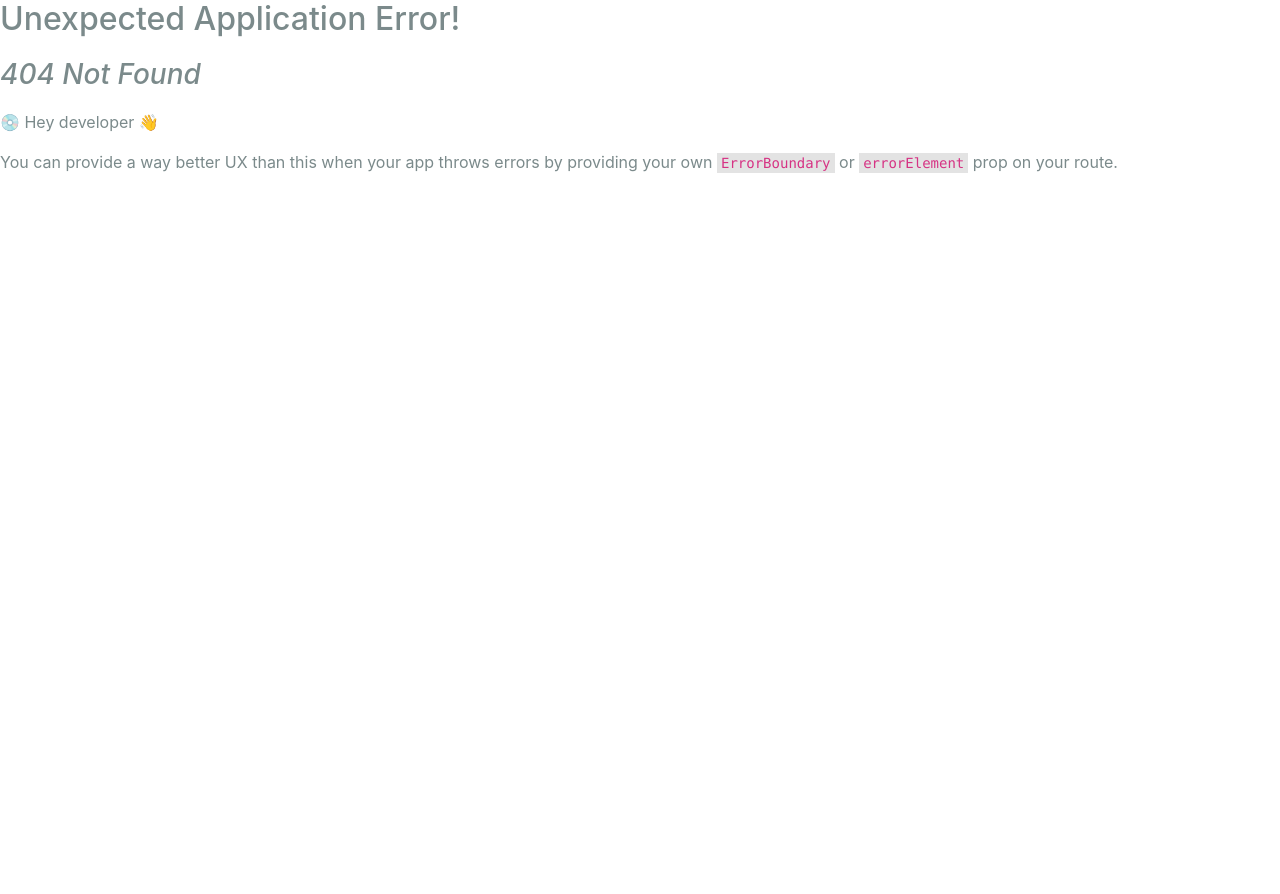
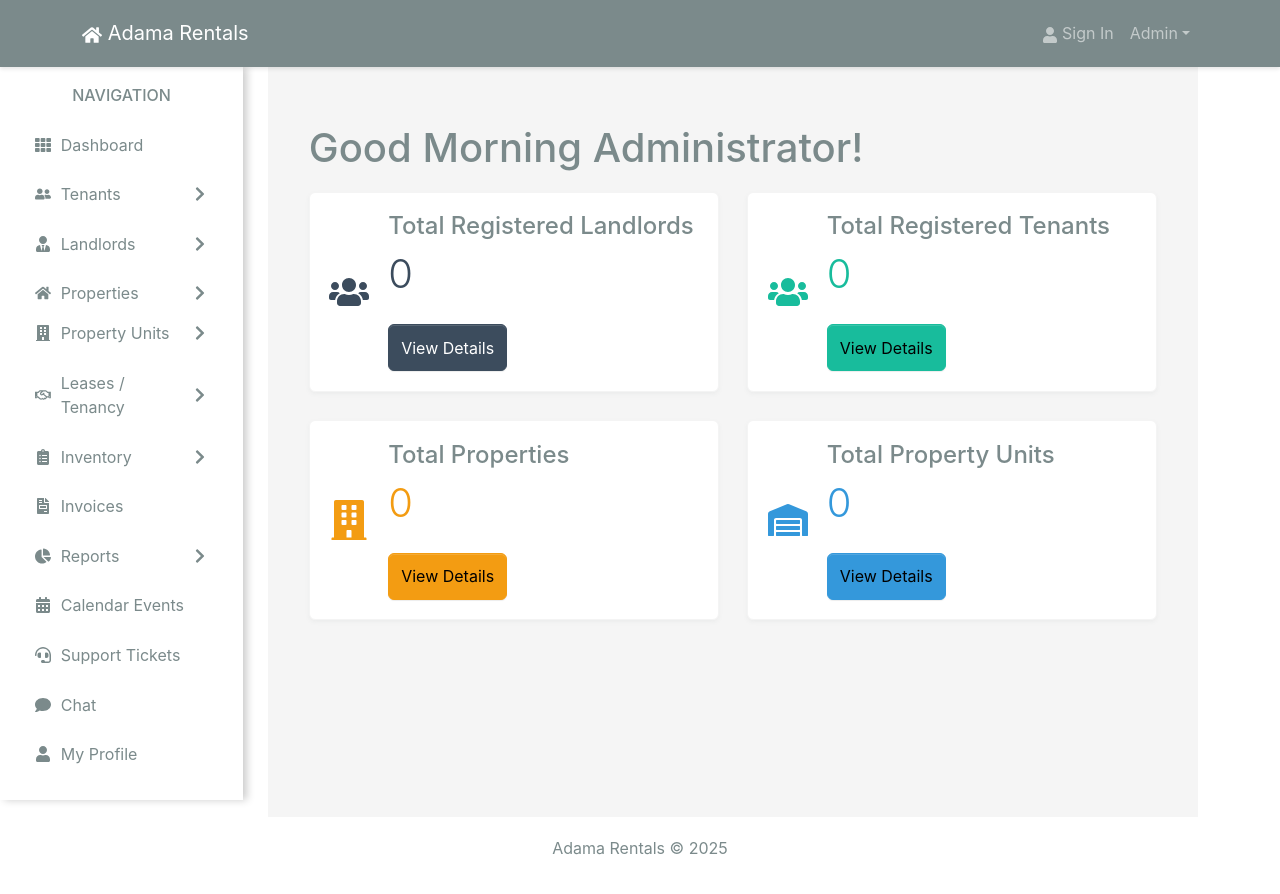
Before and after one commit to Amanbanti/RMS, a React (Create React App) app in the folder frontend/: page /dashboard in a window 1280 px wide. Before the commit this address had no page. Before the commit the page ends 800 px from the top, so only its background shows below. Built offline with nearby package versions, Linux system fonts and the light colour scheme.

Commit message:
dashboard ui commit

```diff
--- a/frontend/src/index.js
+++ b/frontend/src/index.js
@@ -17,10 +17,14 @@ import reportWebVitals from './reportWebVitals';
 import HomeScreen from './screens/HomeScreen';
 import LoginScreen from './screens/LoginScreen'
 import RegisterScreen from './screens/RegisterScreen';
+import Dashboard from "./screens/HomeScreens/Dashboard";
 const router =createBrowserRouter(
   createRoutesFromElements(
     <Route path="/" element={<App/>}>
           <Route index={true} path="/" element={<HomeScreen/>}/>
+            <Route path="/" element={<HomeScreen />}>
+            <Route path="/dashboard" element={<Dashboard />} />
+        </Route>
          <Route  path="/login" element={<LoginScreen/>}/>
          <Route  path="/register" element={<RegisterScreen/>}/>
 
--- a/frontend/src/screens/HomeScreen.jsx
+++ b/frontend/src/screens/HomeScreen.jsx
@@ -1,28 +1,25 @@
 import React from "react";
-import { Container, Row, Col, Nav, Button, Offcanvas } from 'react-bootstrap';
+import { Container, Col } from 'react-bootstrap';
 import SlideBar from "../components/SlideBar";
-const HomeScreen = () => {
+import { Outlet } from 'react-router-dom';
 
 
+const HomeScreen = () => {
   return (
     <>
-   <SlideBar/>
+      <SlideBar />
       {/* Main Content */}
       <Container>
         <Col
           md={{ span: 9, offset: 3 }}
           lg={{ span: 10, offset: 2 }}
           className="p-4"
-            style={{ minHeight: 'calc(100vh - 50px)', backgroundColor: 'yellow' }}
+          style={{ minHeight: 'calc(100vh - 50px)', backgroundColor: '#F5F5F5' }}
         >
-            <h1 className="text-center">Welcome to the Dashboard</h1>
-            <p className="text-center">
-              This is the main content area. Add your components or content here.
-            </p>
+            <Outlet />
+
         </Col>
-
       </Container>
-
     </>
   );
 };
--- /dev/null
+++ b/frontend/src/screens/HomeScreens/Dashboard.jsx
@@ -0,0 +1,86 @@
+import React from 'react';
+import { Container, Row, Col, Card, Button } from 'react-bootstrap';
+import { FaHome, FaUsers, FaBuilding, FaWarehouse } from 'react-icons/fa';
+
+const Dashboard = () => {
+  // Example data (all initialized to zero)
+  const data = {
+    totalLandlords: 0,
+    totalTenants: 0,
+    totalProperties: 0,
+    totalUnits: 0,
+  };
+
+  return (
+    <Container fluid className="my-4">
+        <h1>Good Morning Administrator!</h1>
+      <Row className="d-flex justify-content-center align-items-center mb-4 g-4">
+        {/* First Row - Two Cards */}
+        <Col  xs={12} sm={8} lg={6} className="d-flex justify-content-center">
+          <Card  className="shadow-sm border-light w-100">
+            <Card.Body className="d-flex align-items-center">
+              <FaUsers size={40} className="text-primary me-3" />
+              <div>
+                <Card.Title className="fs-4">Total Registered Landlords</Card.Title>
+                <Card.Text className="display-6 text-primary">
+                  {data.totalLandlords}
+                </Card.Text>
+                <Button variant="primary" className="mt-2">View Details</Button>
+              </div>
+            </Card.Body>
+          </Card>
+        </Col>
+
+        <Col xs={12} sm={8} lg={6} className="d-flex justify-content-center">
+          <Card className="shadow-sm border-light w-100">
+            <Card.Body className="d-flex align-items-center">
+              <FaUsers size={40} className="text-success me-3" />
+              <div>
+                <Card.Title className="fs-4">Total Registered Tenants</Card.Title>
+                <Card.Text className="display-6 text-success">
+                  {data.totalTenants}
+                </Card.Text>
+                <Button variant="success" className="mt-2">View Details</Button>
+              </div>
+            </Card.Body>
+          </Card>
+        </Col>
+      </Row>
+
+      <Row className="d-flex justify-content-center align-items-center mb-4 g-4">
+        {/* Second Row - Two Cards */}
+        <Col xs={12} sm={8} lg={6} className="d-flex justify-content-center">
+          <Card className="shadow-sm border-light w-100">
+            <Card.Body className="d-flex align-items-center">
+              <FaBuilding size={40} className="text-warning me-3" />
+              <div>
+                <Card.Title className="fs-4">Total Properties</Card.Title>
+                <Card.Text className="display-6 text-warning">
+                  {data.totalProperties}
+                </Card.Text>
+                <Button variant="warning" className="mt-2">View Details</Button>
+              </div>
+            </Card.Body>
+          </Card>
+        </Col>
+
+        <Col xs={12} sm={8} lg={6} className="d-flex justify-content-center">
+          <Card className="shadow-sm border-light w-100">
+            <Card.Body className="d-flex align-items-center">
+              <FaWarehouse size={40} className="text-info me-3" />
+              <div>
+                <Card.Title className="fs-4">Total Property Units</Card.Title>
+                <Card.Text className="display-6 text-info">
+                  {data.totalUnits}
+                </Card.Text>
+                <Button variant="info" className="mt-2">View Details</Button>
+              </div>
+            </Card.Body>
+          </Card>
+        </Col>
+      </Row>
+    </Container>
+  );
+};
+
+export default Dashboard;
```
Lines whose indentation alone changed are shown as unchanged.
